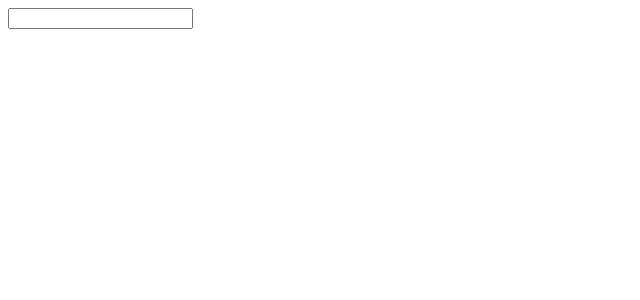
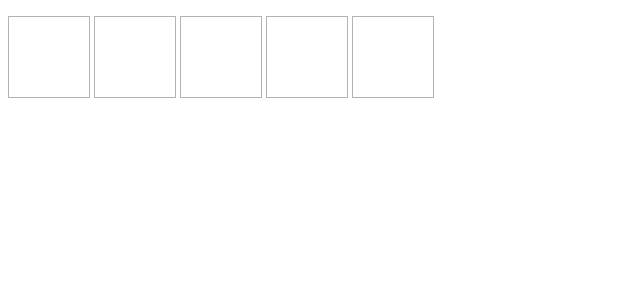
Before and after one commit to facuagueria/wordle-tdd, a Vue app: page / in a window 1280 px wide. Shown: the top 300 px of the page, without its empty margins (0-640 px from the left). Built offline with nearby package versions, Linux system fonts and the light colour scheme.

Commit message:
style 💎: GuessInput

```diff
--- a/src/components/GuessInput.vue
+++ b/src/components/GuessInput.vue
@@ -37,11 +37,62 @@
 </script>
 
 <template>
+  <ul class="word">
+    <li
+      v-for="(letter, index) in formattedGuessInProgress.padEnd(WORD_SIZE, ' ')"
+      :key="`${letter}-${index}`"
+      :data-letter="letter"
+      class="letter"
+      v-text="letter"
+    />
+  </ul>
+
   <input
     v-model="formattedGuessInProgress"
     :maxlength="WORD_SIZE"
+    autofocus
+    @blur="({ target }) => (target as HTMLInputElement).focus()"
     type="text"
+    @keydown.enter="onSubmit"
     @keydown="isLetter($event)"
-    @keydown.enter="onSubmit"
   />
 </template>
+
+<style scoped>
+input {
+  position: absolute;
+  opacity: 0;
+}
+
+.word {
+  list-style: none;
+  padding: 0;
+  display: flex;
+  gap: 0.25rem;
+}
+
+.letter {
+  background-color: white;
+  border: 1px solid hsl(0, 0%, 70%);
+  width: 5rem;
+  height: 5rem;
+  display: flex;
+  justify-content: center;
+  align-items: center;
+  font-size: 2rem;
+  font-weight: bolder;
+}
+
+li:not([data-letter=' ']) {
+  animation: pop 100ms;
+}
+
+@keyframes pop {
+  0% {
+    transform: scale(1);
+  }
+  50% {
+    transform: scale(1.4);
+  }
+}
+</style>
```
